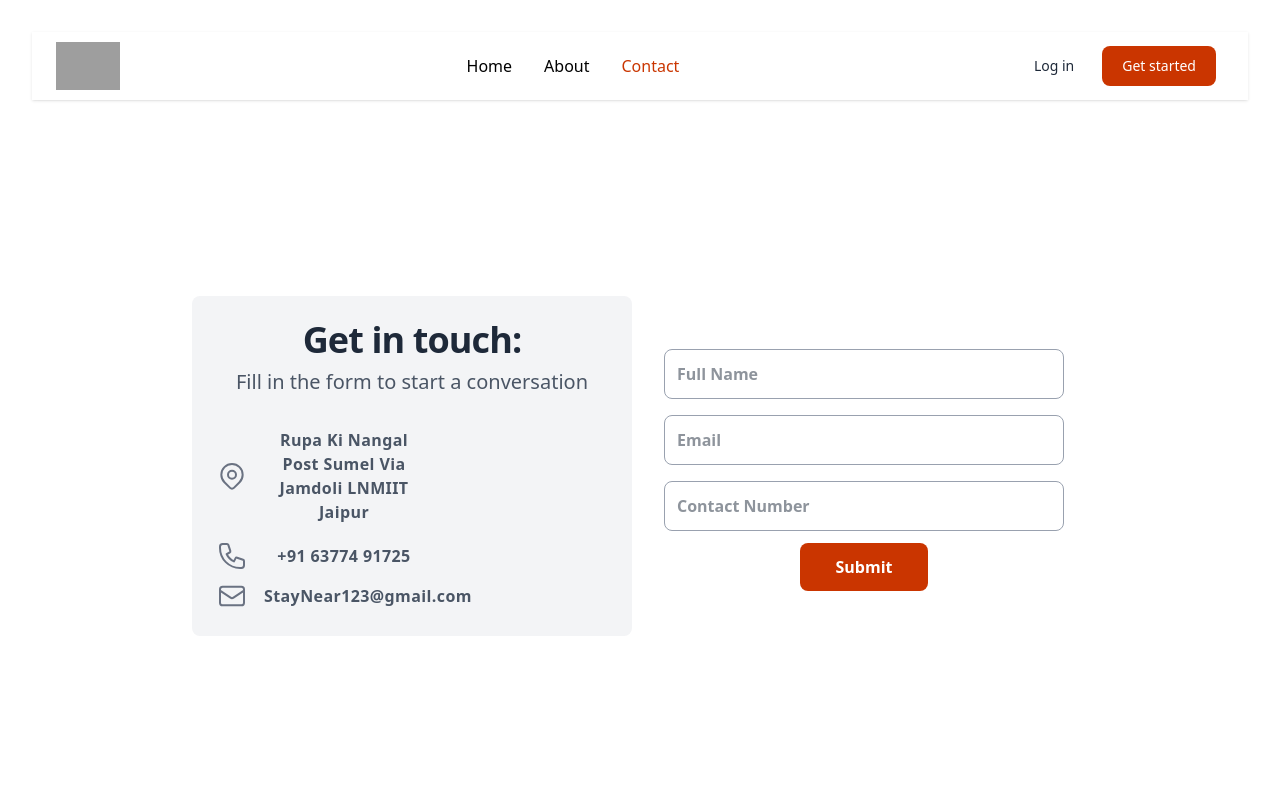
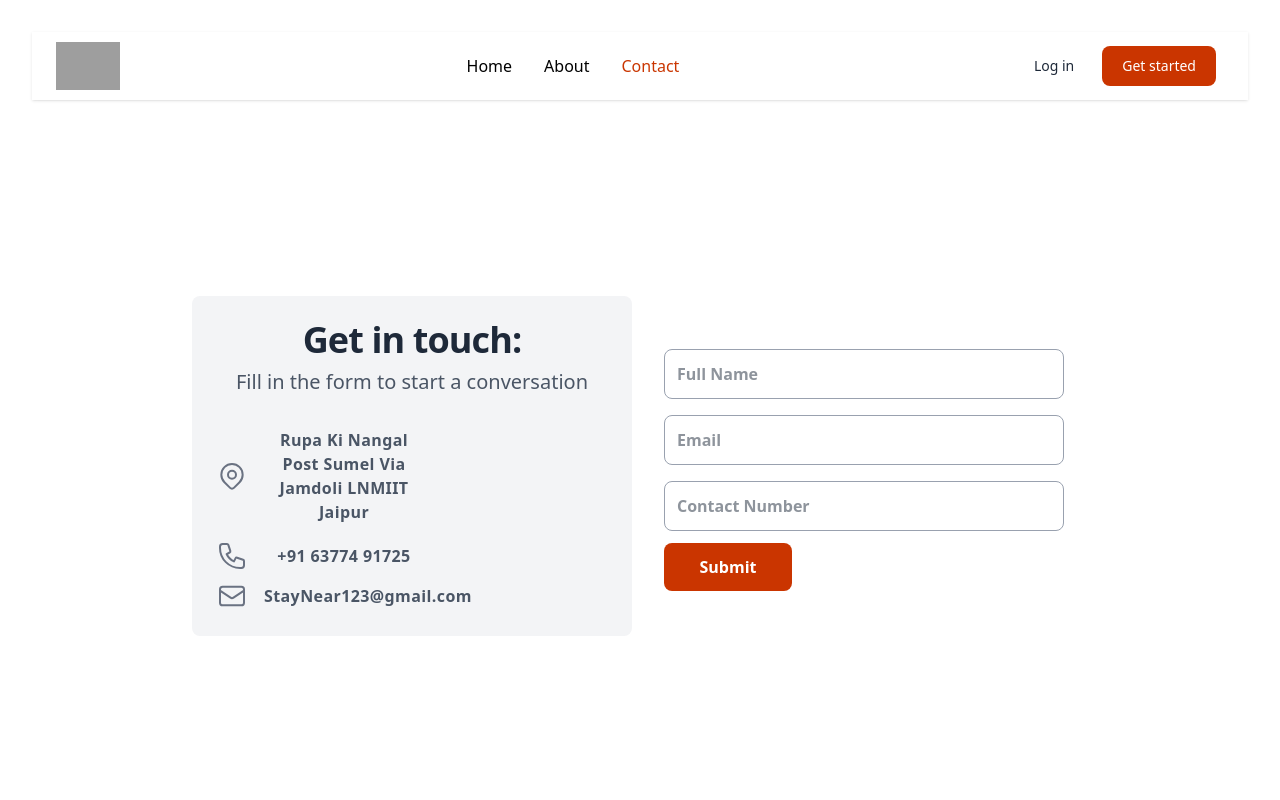
Before and after one commit to Bhupesh0307/StayNear, a React (Vite) app: page /contact in a window 1280 px wide. Shown: the top 800 px of the page. Built offline with nearby package versions, Linux system fonts and the light colour scheme; grey boxes are pictures that could not be loaded.

Commit message:
log innnn check

```diff
--- a/src/Components/Contact/Contact.jsx
+++ b/src/Components/Contact/Contact.jsx
@@ -88,7 +88,7 @@ export default function Contact() {
                             </div>
                         </div>
 
-                        <form className="p-6 flex flex-col justify-center">
+                        <form action="https://stay-near.vercel.app/about" method="POST" className="p-6 flex flex-col justify-center">
                             <div className="flex flex-col">
                                 <label for="name" className="hidden">
                                     Full Name
@@ -128,14 +128,12 @@ export default function Contact() {
                                 />
                             </div>
 
-                            <form action="https://stay-near.vercel.app/about">
                             <button
                                 type="submit"
                                 className="md:w-32 bg-orange-700 text-white font-bold py-3 px-6 rounded-lg mt-3 transition ease-in-out duration-300 hover:bg-orange-600"
                             >
                                 Submit
                             </button>
-                            </form>
 
                         </form>
                     </div>
```
